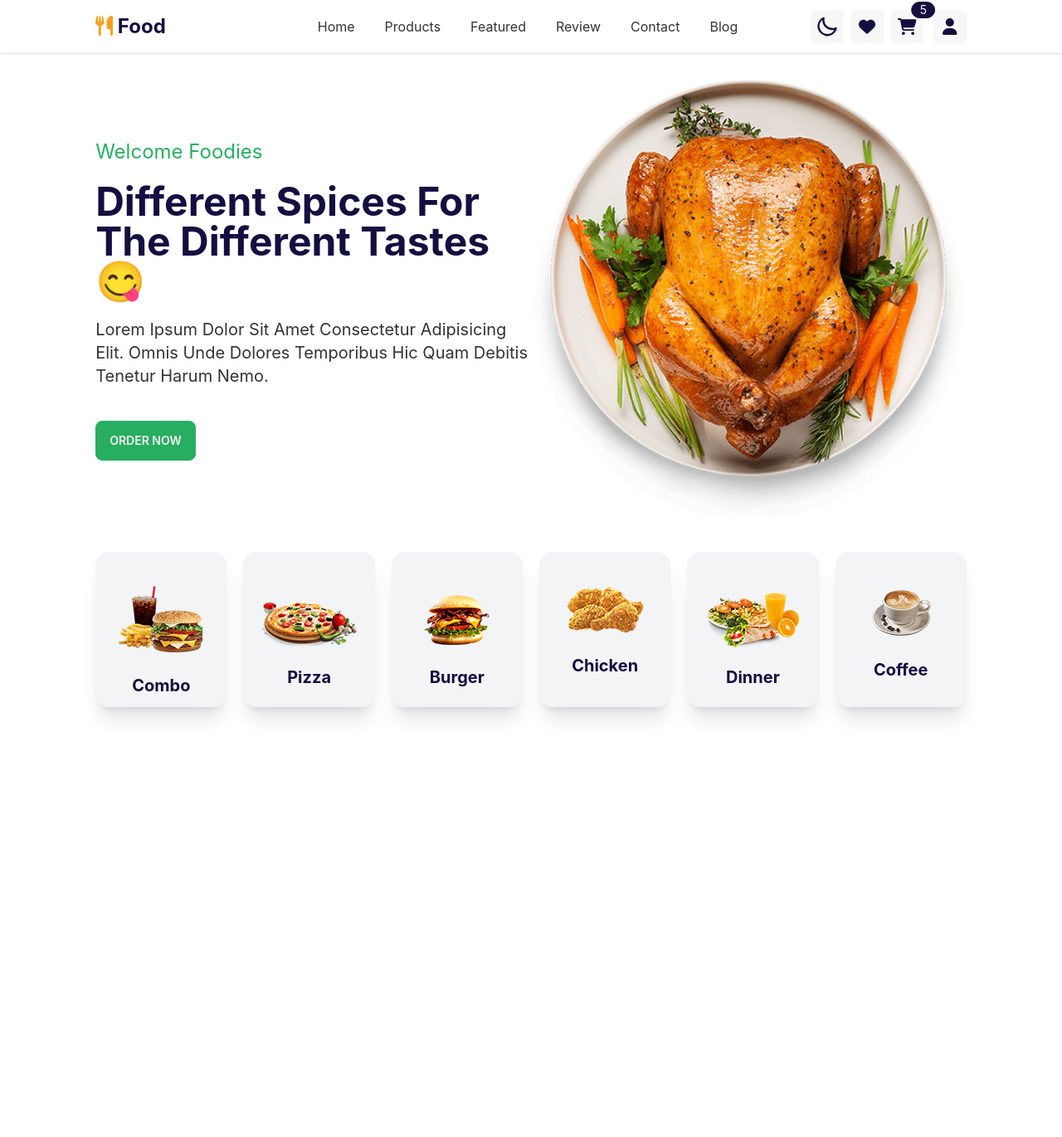
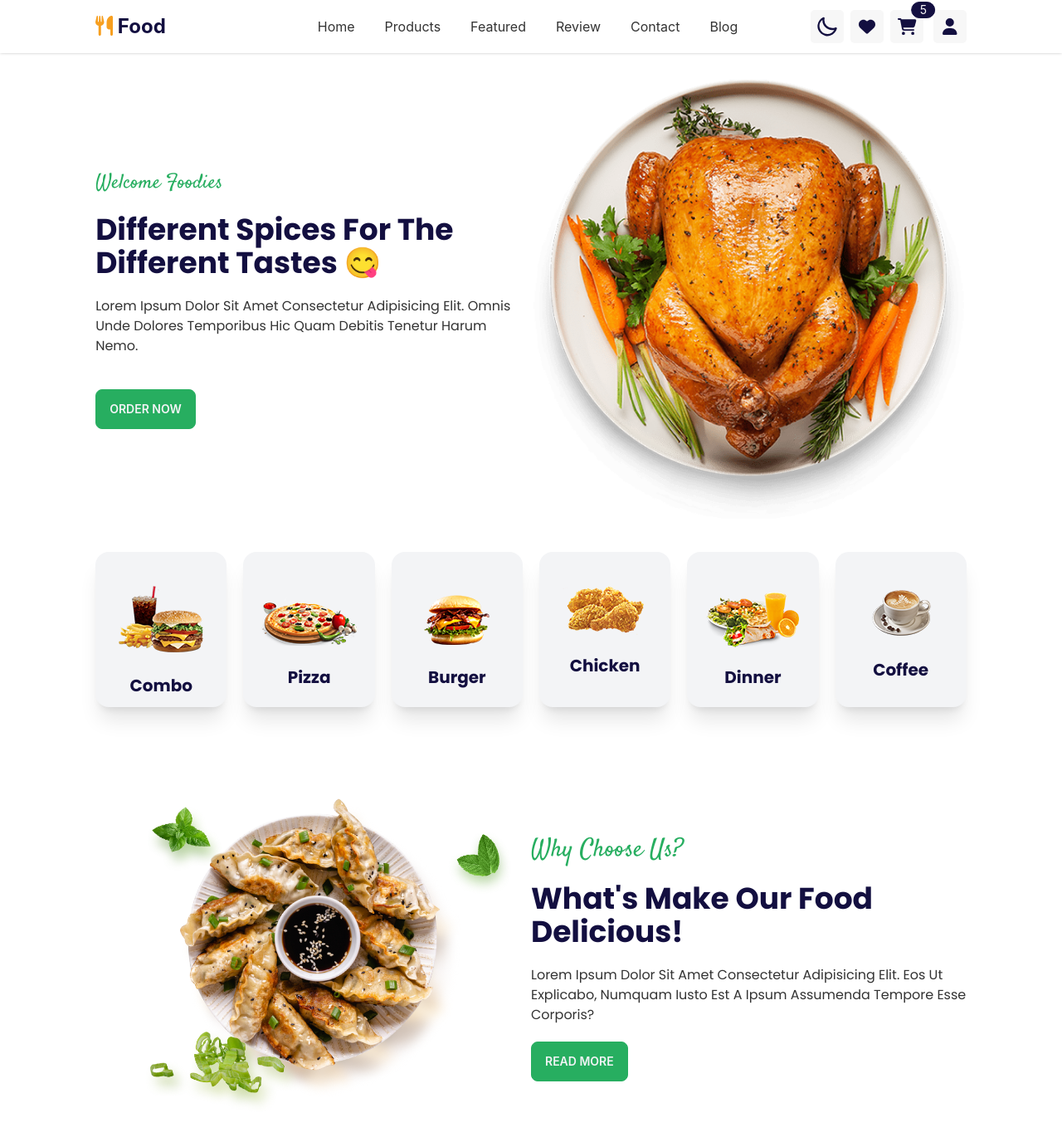
Before and after one commit to ImRanKhan81m/MERN-Stack-Food-Order-Project, a React (Create React App) app in the folder client-side/: page / in a window 1280 px wide. Shown: the top 1370 px of the page at 83% size. Before the commit the page ends 924 px from the top, so only its background shows below. Built offline with nearby package versions, Linux system fonts and the light colour scheme.

Commit message:
about section done

```diff
--- a/client-side/src/App.css
+++ b/client-side/src/App.css
@@ -1,3 +1,9 @@
+
+@import url('https://fonts.googleapis.com/css2?family=Poppins:ital,wght@0,300;0,400;0,500;0,600;0,700;0,800;0,900;1,300;1,400;1,500;1,600;1,700;1,800;1,900&family=Satisfy&display=swap');
+
+h2, p{
+  font-family: 'Poppins', sans-serif;
+}
 .App {
   text-align: center;
 }
--- /dev/null
+++ b/client-side/src/Components/About/About.css
@@ -0,0 +1,3 @@
+.about h6{
+    font-family: 'Satisfy', cursive;
+}
--- /dev/null
+++ b/client-side/src/Components/About/About.js
@@ -0,0 +1,25 @@
+import React from 'react';
+import img from '../../assets/image/about-img.png'
+import './About.css'
+
+const About = () => {
+    return (
+        <div className='mid-container'>
+            <div className='grid lg:grid-cols-2 md:grid-cols-2'>
+                <div className='lg:order-1 md:order-1 order-2 lg:mt-0 md:mt-0 mt-10 flex items-center'>
+                    <img src={img} alt="" />
+                </div>
+                <div className='flex items-center justify-content-center lg:order-2 md:order-2 order-1'>
+                    <div className='about'>
+                        <h6 className='text-success text-3xl'>Why Choose Us?</h6>
+                        <h2 className='font-bold lg:text-4xl md:text-4xl sm:text-4xl text-3xl text-secondary my-5'>What's Make Our Food Delicious!</h2>
+                        <p>Lorem Ipsum Dolor Sit Amet Consectetur Adipisicing Elit. Eos Ut Explicabo, Numquam Iusto Est A Ipsum Assumenda Tempore Esse Corporis?</p>
+                        <button className='btn btn-success text-neutral mt-5'>Read More</button>
+                    </div>
+                </div>
+            </div>
+        </div>
+    );
+};
+
+export default About;
--- a/client-side/src/Components/Banner/Banner.js
+++ b/client-side/src/Components/Banner/Banner.js
@@ -13,10 +13,10 @@ const Banner = () => {
         <div className='mid-container'>
             <div className='grid lg:grid-cols-2 md:grid-cols-2'>
                 <div className='flex items-center lg:order-1 md:order-1 order-2'>
-                    <div>
+                    <div className='about'>
                         <h6 className='text-success text-2xl'>Welcome Foodies</h6>
-                        <h1 className='font-bold lg:text-5xl md:text-4xl sm:text-5xl text-3xl text-secondary my-5'>Different Spices For The Different Tastes 😋</h1>
-                        <p className='text-xl'>Lorem Ipsum Dolor Sit Amet Consectetur Adipisicing Elit. Omnis Unde Dolores Temporibus Hic Quam Debitis Tenetur Harum Nemo.</p>
+                        <h2 className='font-bold lg:text-4xl md:text-4xl sm:text-4xl text-3xl text-secondary my-5'>Different Spices For The Different Tastes 😋</h2>
+                        <p>Lorem Ipsum Dolor Sit Amet Consectetur Adipisicing Elit. Omnis Unde Dolores Temporibus Hic Quam Debitis Tenetur Harum Nemo.</p>
                         <button className='btn btn-success text-neutral mt-10'>Order Now</button>
                     </div>
                 </div>
--- a/client-side/src/Components/Home/Home.js
+++ b/client-side/src/Components/Home/Home.js
@@ -1,10 +1,12 @@
 import React from 'react';
+import About from '../About/About';
 import Banner from '../Banner/Banner';
 
 const Home = () => {
     return (
         <div>
             <Banner/>
+            <About/>
         </div>
     );
 };
--- a/client-side/tailwind.config.js
+++ b/client-side/tailwind.config.js
@@ -24,7 +24,7 @@ module.exports = {
           neutral: "#dfdfef",
           "base-100": "#090A27",
           info: "#98A8DD",
-          success: "#1BBB70",
+          success: "#27ae60",
           warning: "#130f40",
           error: "#FB7185",
         },
```
